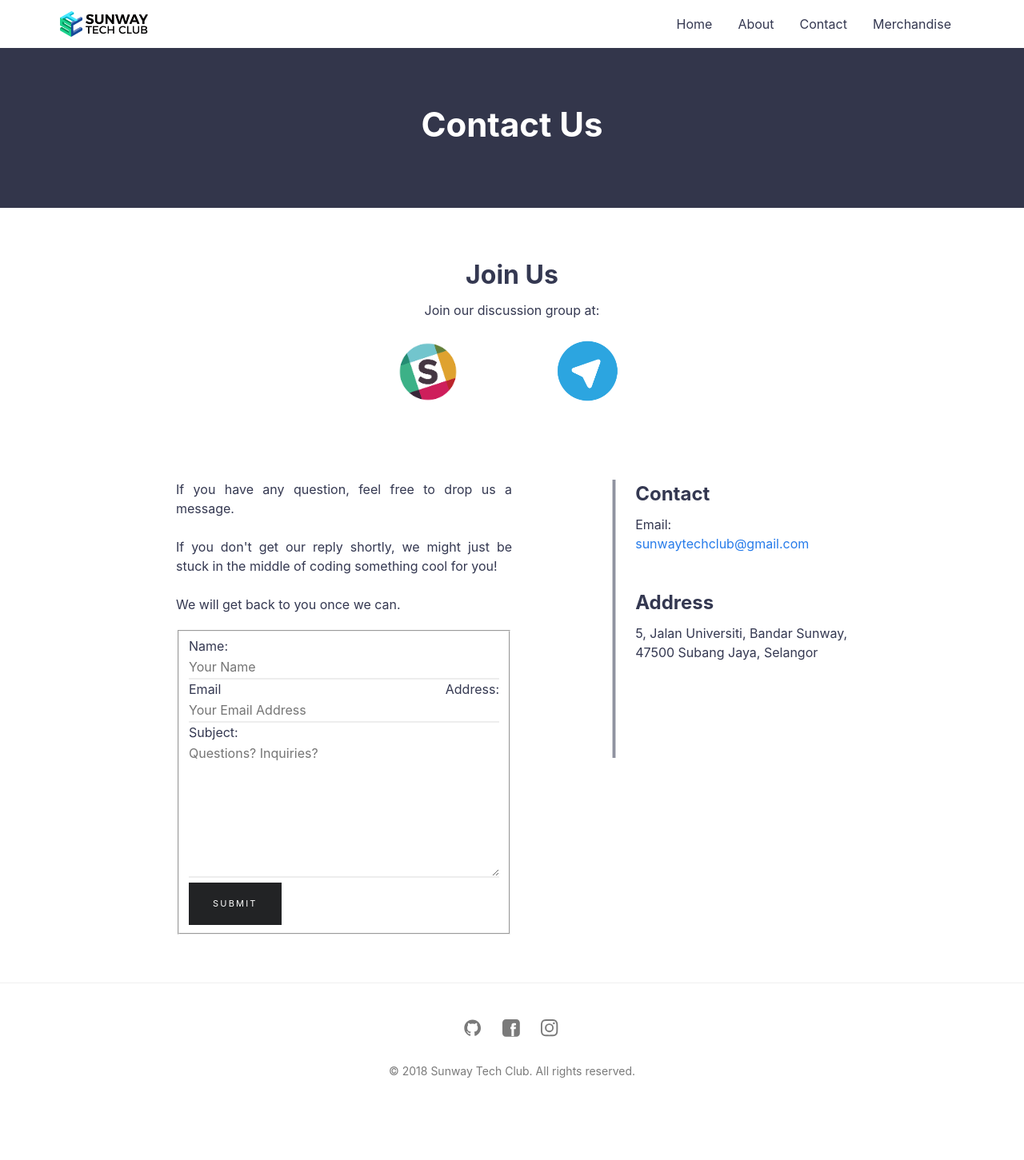
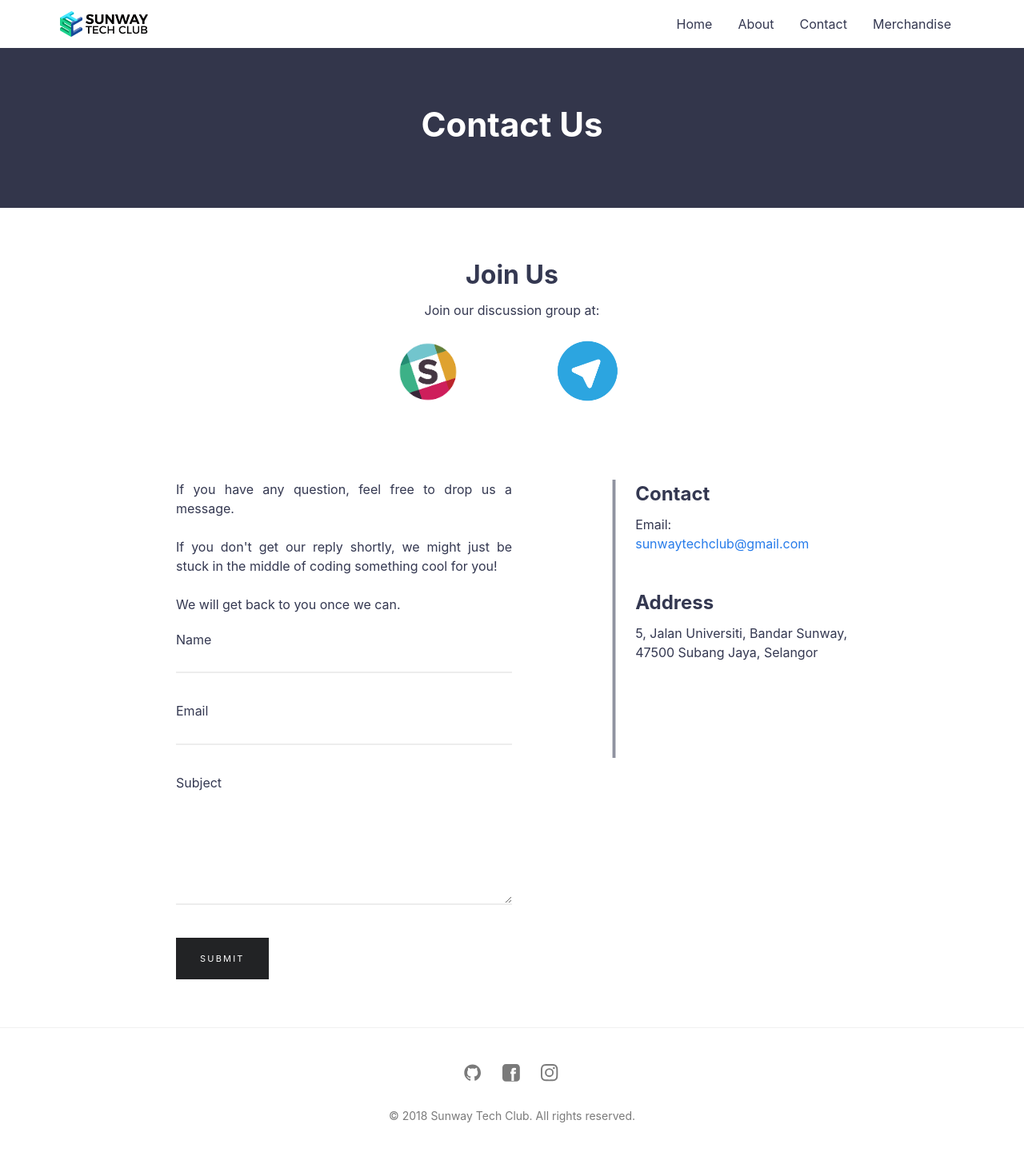
Before and after one commit to lewjiayi/sunwaytechclub-site, a Jekyll site: the page built from contact.md, in a window 1280 px wide. Shown: the whole page at 80% size. Built offline with Jekyll 4.4.1, drawn with Linux system fonts in a browser that asks for light colours; before the commit the page ends 1395 px from its top, so only the background shows below that.

Commit message:
Edited Style

```diff
--- a/_includes/form.html
+++ b/_includes/form.html
@@ -1,24 +1,24 @@
 <div>
-  <form name="contact" id="contact-form" method="post" role="form" netlify>
-    <fieldset>
+  <form name="contact" id="contactForm" method="post" role="form" netlify>
 
-      <div class="form_input">
-        <label for="name">Name: </label>
-        <input type="text" id="name" name="name" placeholder="Your Name" required="required">
+
+      <div class="form__input">
+        <label for="name">Name</label>
+        <input type="text" id="name" name="name" required="required">
       </div>
 
-      <div class="form_input input half">
-        <label for="email">Email Address: </label>
-        <input type="email" id="email" name="email" placeholder="Your Email Address" required="required">
+      <div class="form__input input half">
+        <label for="email">Email</label>
+        <input type="email" id="email" name="email"  required="required">
       </div>
 
-      <div class="form_input">
-        <label for="subject">Subject: </label>
-        <textarea id="subject" name="subject" placeholder="Questions? Inquiries?" style="height:170px" required="required"></textarea>
+      <div class="form__input">
+        <label for="subject">Subject</label>
+        <textarea id="message" name="subject" rows="7" required="required"></textarea>
       </div>
 
       <button type="submit" class="btn btn-default">Submit</button>
 
-    </fieldset>
+
   </form>
 </div>
```
